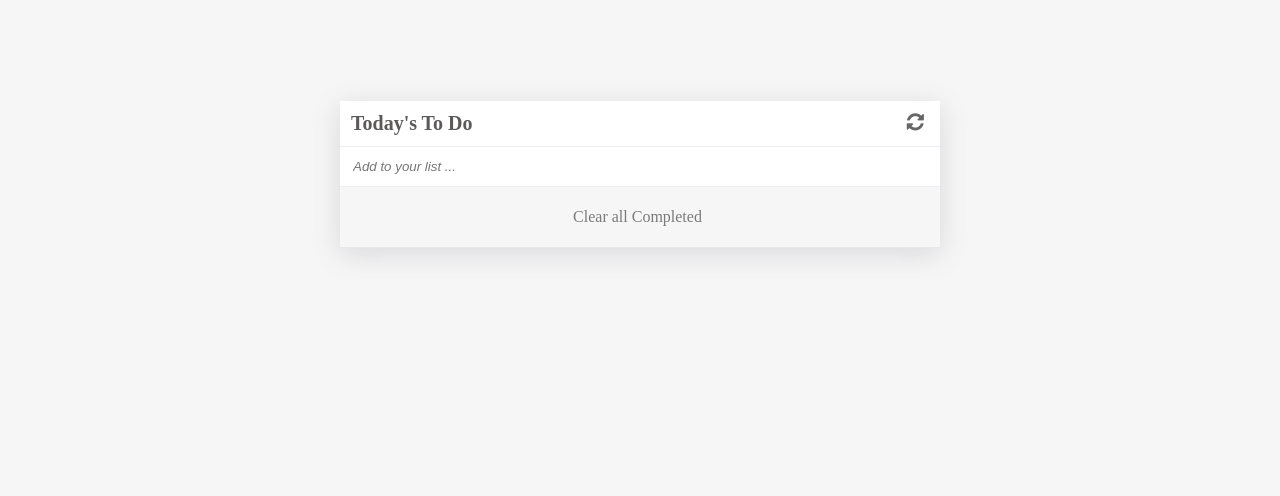
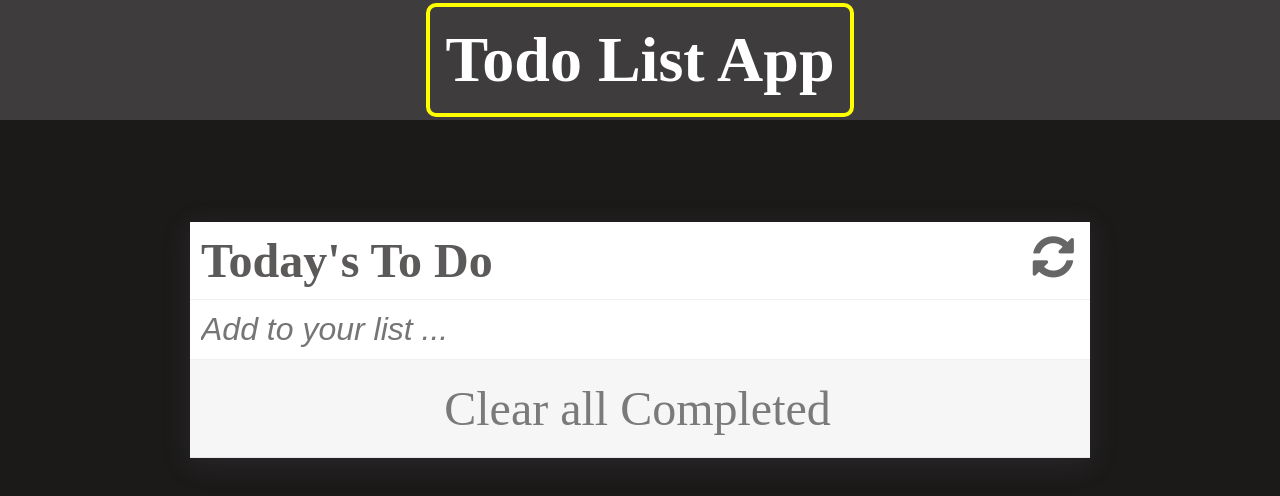
Before and after one commit to Carshy/To-Do-List-JS-App, a website built with webpack: page src/index.html in a window 1280 px wide. Built offline with nearby package versions, Linux system fonts and the light colour scheme.

Commit message:
Make changes on style

```diff
--- a/src/index.html
+++ b/src/index.html
@@ -9,8 +9,11 @@
 <body>
   <main>
     <div>
+        <div class="top-nav">
+          <h1>Todo List App</h1>
+        </div>
         <ul id="todo-list-group">
-          <li class="todo-list-item1">Today's To Do<i class="fa fa-refresh" aria-hidden="true"></i></li>
+          <li class="todo-list-item1"><p>Today's To Do</p><i class="fa fa-refresh" aria-hidden="true"></i></li>
           <li class="todo-list-item2"><input type="text" id="additem" placeholder="Add to your list ..."></li>
           <li class="btn"><a href="#">Clear all Completed</a></li>
         </ul>
--- a/src/style.css
+++ b/src/style.css
@@ -1,11 +1,40 @@
+* {
+  padding: 0;
+  margin: 0;
+  box-sizing: border-box;
+}
+
 body {
-  background-color: #f6f6f6;
+  background-image: url('./images/todo-background.jpg');
+  background-repeat: no-repeat;
+  background-position: center;
+  background-size: 100% auto;
+  backdrop-filter: blur(7px);
+  background: #1C1A19;
+}
+
+.top-nav {
+  display: flex;
+  justify-content: center;
+  align-items: center;
+  background: #3E3C3C;
+  max-width: 100%;
+  height: 120px;
+  color: #fff;
+  padding: 20px 0 20px 0;
+}
+
+.top-nav h1 {
+  border: 4px solid yellow;
+  font-size: 4rem;
+  padding: 16px;
+  border-radius: 10px;
 }
 
 #todo-list-group {
   margin: auto;
   background-color: white;
-  width: 600px;
+  width: 900px;
   list-style: none;
   padding: 0;
   margin-top: 8%;
@@ -24,14 +53,15 @@ body {
 }
 
 .todo-list-item1 {
-  font-size: 20px;
-  font-weight: 600;
+  font-size: 3rem;
+  font-weight: bold;
 }
 
 .todo-list-item2 input {
   border: 0;
   font-style: italic;
   width: 100%;
+  font-size: 2rem;
 }
 
 input:focus {
@@ -41,11 +71,13 @@ input:focus {
 input[type=checkbox] {
   margin-right: 10px;
   cursor: pointer;
+  width: 24px;
 }
 
 .fa {
   color: rgb(0, 0, 0, 0.6);
   cursor: pointer;
+  font-size: 3rem;
 }
 
 .fa:hover {
@@ -63,6 +95,7 @@ input[type=checkbox] {
   text-decoration: none;
   width: 100%;
   padding: 10px 0;
+  font-size: 3rem;
 }
 
 .btn:hover {
@@ -74,6 +107,7 @@ input[type=checkbox] {
   color: #fff;
   opacity: 0.9;
   font-size: 24px;
+  font-size: 3rem;
 }
 
 .hideellipsis {
@@ -83,4 +117,5 @@ input[type=checkbox] {
 input.description {
   width: 100%;
   border: 0;
+  font-size: 2rem;
 }
```
Also changed, not shown: src/images/snapshot.PNG (added), src/images/todo-background.jpg (added).
